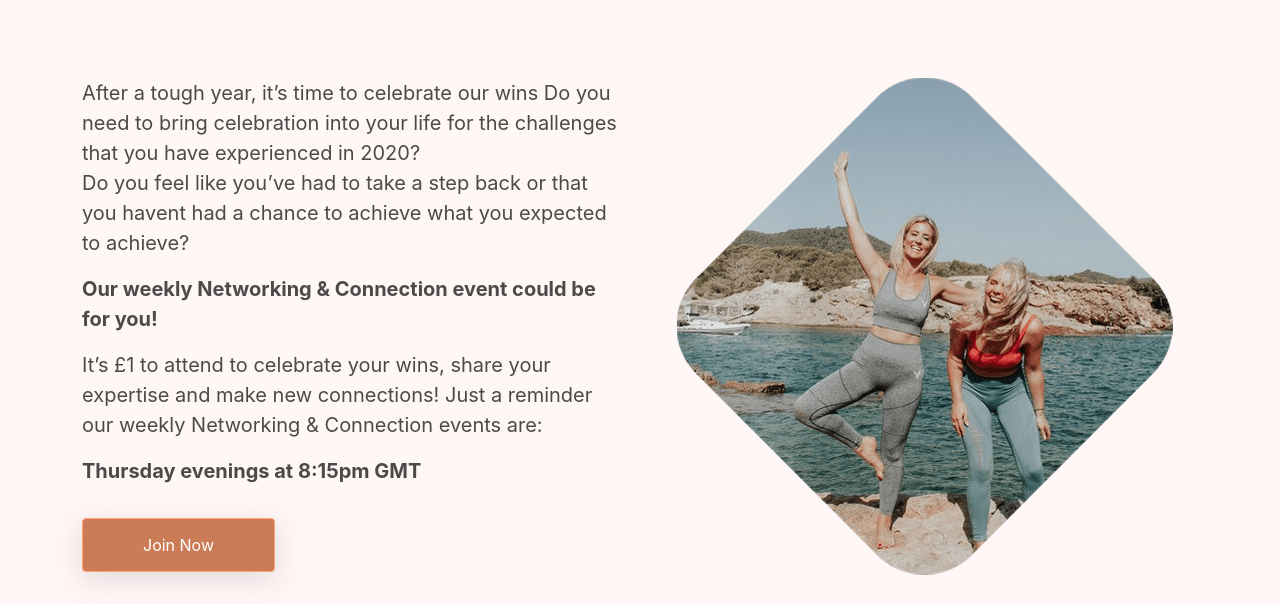
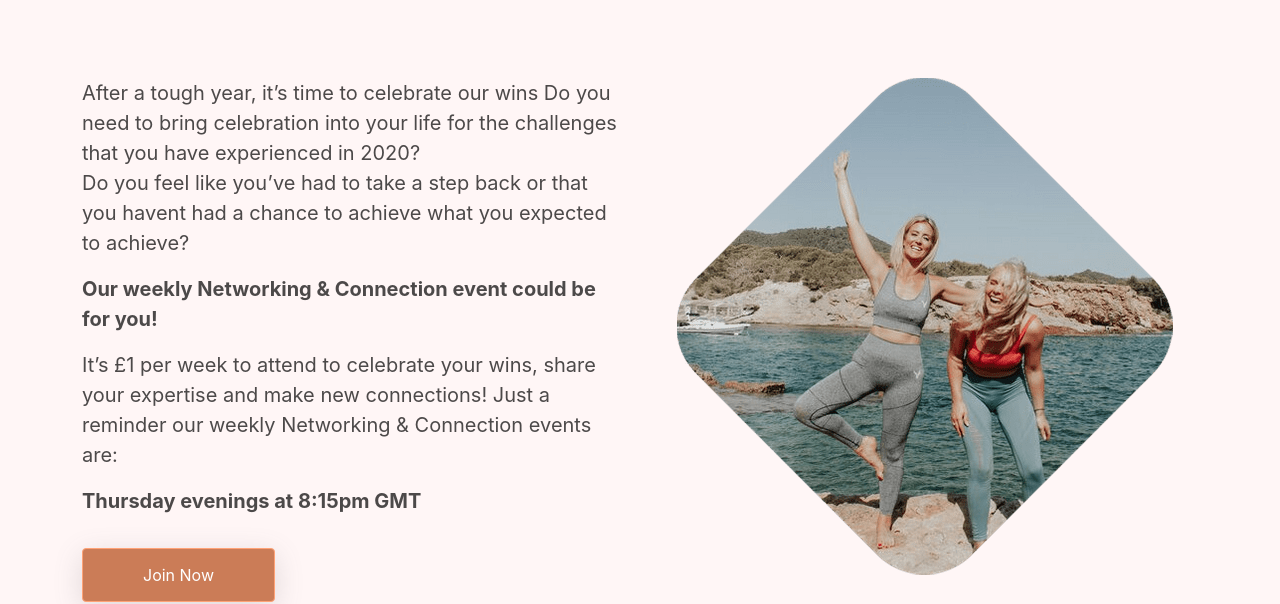
Before and after one commit to Bilal-tamerhoulet/networking-group, a website: page client/index.html in a window 1280 px wide. Shown: the part 232-836 px from the top of the page. Drawn offline with nearby package versions, Linux system fonts and the light colour scheme; no server answers; a script that the page names is missing.

Commit message:
Update index.html

```diff
--- a/client/index.html
+++ b/client/index.html
@@ -29,7 +29,7 @@
               <br>
               Do you feel like you’ve had to take a step back or that you havent had a chance to achieve what you expected to achieve?</p>
               <p><b>Our weekly Networking & Connection event could be for you!</b></p>
-              <p>It’s £1 to attend to celebrate your wins, share your expertise and make new connections!
+              <p>It’s £1 per week to attend to celebrate your wins, share your expertise and make new connections!
                 Just a reminder our weekly Networking & Connection events are:
               </p>
                 <p><b>Thursday evenings at 8:15pm GMT</b></p>
```
